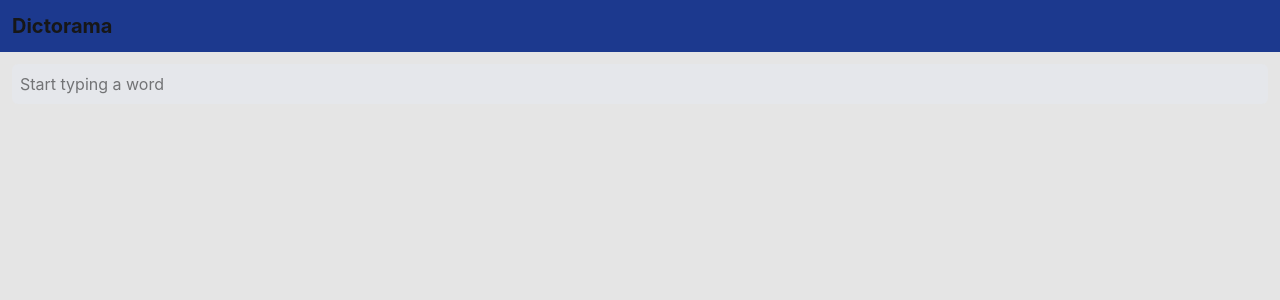
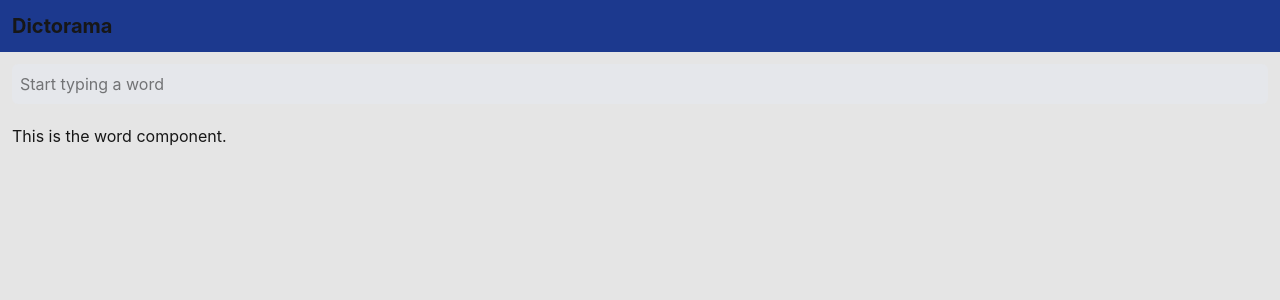
Before and after one commit to shubsmastan/dictorama, a React (Vite) app: page / in a window 1280 px wide. Shown: the top 300 px of the page. Built offline with nearby package versions, Linux system fonts and the light colour scheme.

Commit message:
feat: add word component

```diff
--- a/src/App.tsx
+++ b/src/App.tsx
@@ -1,5 +1,6 @@
 import { Header } from './components/Header';
 import { SearchBar } from './components/SearchBar';
+import { Word } from './components/Word';
 
 function App() {
 	return (
@@ -7,6 +8,7 @@
 			<Header />
 			<main className='p-3 w-full'>
 				<SearchBar />
+				<Word />
 			</main>
 		</>
 	);
--- a/src/components/SearchBar.tsx
+++ b/src/components/SearchBar.tsx
@@ -1,4 +1,4 @@
-export function SearchBar() {
+export function SearchBar(props: React.InputHTMLAttributes<HTMLInputElement>) {
 	return (
 		<>
 			<input
--- /dev/null
+++ b/src/components/Word.tsx
@@ -0,0 +1,7 @@
+export function Word() {
+	return (
+		<div className='mt-5'>
+			<p>This is the word component.</p>
+		</div>
+	);
+}
```
